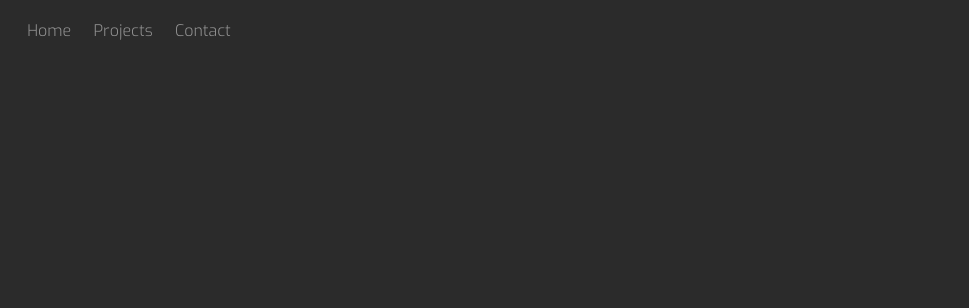
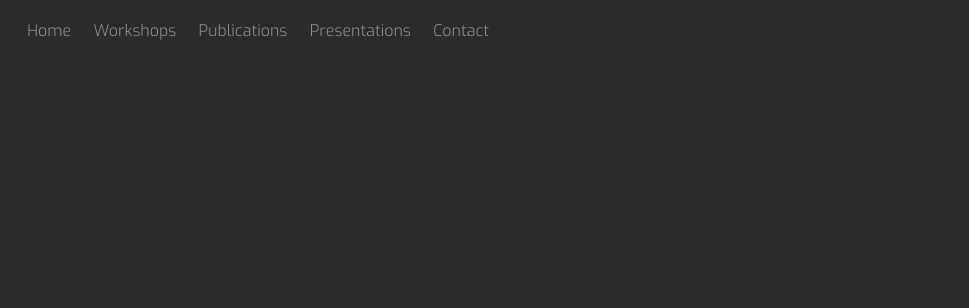
Before and after one commit to petereijgermans11/petereijgermans11.github.io, a plain HTML site: page index.html in a window 1280 px wide. Shown: the top 308 px of the page, without its empty margins (0-969 px from the left). Drawn offline with nearby package versions, Linux system fonts and the light colour scheme.

Commit message:
navigation

```diff
--- a/index.html
+++ b/index.html
@@ -44,7 +44,9 @@
   <nav class="navbar navbar-expand-sm navbar-dark darknav" id="navbar">
     <div class="navbar-nav flex-row">
       <a class="nav-item nav-link" href="#welcome-section">Home</a>
-      <a class="nav-item nav-link" href="#projects">Projects</a>
+      <a class="nav-item nav-link" href="#workshops">Workshops</a>
+      <a class="nav-item nav-link" href="#publications">Publications</a>
+      <a class="nav-item nav-link" href="#presentations">Presentations</a>
       <a class="nav-item nav-link" href="#contact">Contact</a>
     </div>
   </nav>
@@ -60,7 +62,7 @@
 
   <section id="projects">
     <div class="container">
-      <section id="Workshops frontend frameworks">
+      <section id="workshops">
         <br>
         <h2>Workshops frontend frameworks</h2>
         <div class="container">
@@ -119,7 +121,8 @@
               </div>
             </div>
             <div class="card">
-              <img src='.' data-srcset="https://i.ytimg.com/vi/lumqZlnDs_I/maxresdefault.jpg" class="lazy card-img-top" alt="Medium Screenshot">
+              <img src='.' data-srcset="https://i.ytimg.com/vi/lumqZlnDs_I/maxresdefault.jpg" class="lazy card-img-top"
+                alt="Medium Screenshot">
               <div class="card-body">
                 <h5 class="card-title">Angular and NativeScript {N}</h5>
                 <p class="card-text">In this article, we go over to quickly make mobile applications using
@@ -163,10 +166,7 @@
           <div class="row">
             <div class="card">
 
-                <video controls="autoplay controls loop"
-       class="video-stream"
-       x-webkit-airplay="allow"
-       data-youtube-id="N9oxmRT2YWw"
+              <video controls="autoplay controls loop" class="video-stream" x-webkit-airplay="allow" data-youtube-id="N9oxmRT2YWw"
                 src="https://www.youtube.com/watch?v=HyvC0t2jH1g"></video>
               <div class="card-body">
                 <h5 class="card-title">NativeScript with Angular or Vue.js</h5>
@@ -202,13 +202,16 @@
               <img src='.' data-srcset="https://pbs.twimg.com/media/DzgygGyWsAEgxKB.jpg" class="lazy card-img-top" alt="Medium Screenshot">
               <div class="card-body">
                 <h5 class="card-title">Microservices or Monolith</h5>
-                  <p class="card-text"> In 1997 i was attacked by a rhinoceros in Nepal / Tibet (hence that Tibetan cap) . In this context, the rhinoceros represents a Monolith. I used this metaphore to start my talk about Monolith or Microservices.</p>
-                  <a href="https://www.slideshare.net/slideshow/embed_code/key/t4V7uKe7udR1hW" class="btn btn-primary">Check It Out</a>
+                <p class="card-text"> In 1997 i was attacked by a rhinoceros in Nepal / Tibet (hence that Tibetan cap)
+                  . In this context, the rhinoceros represents a Monolith. I used this metaphore to start my talk about
+                  Monolith or Microservices.</p>
+                <a href="https://www.slideshare.net/slideshow/embed_code/key/t4V7uKe7udR1hW" class="btn btn-primary">Check
+                  It Out</a>
               </div>
             </div>
           </div>
         </div>
-
+      </section>
   </section>
 
   <section id="contact">
@@ -221,6 +224,7 @@
       <div><a href="https://github.com/petereijgermans11" class="fab fa-github" target="_blank" rel="noopener"></a>Github</div>
     </div>
   </section>
+
 </body>
 
 </html>
```
Lines whose indentation alone changed are shown as unchanged.
